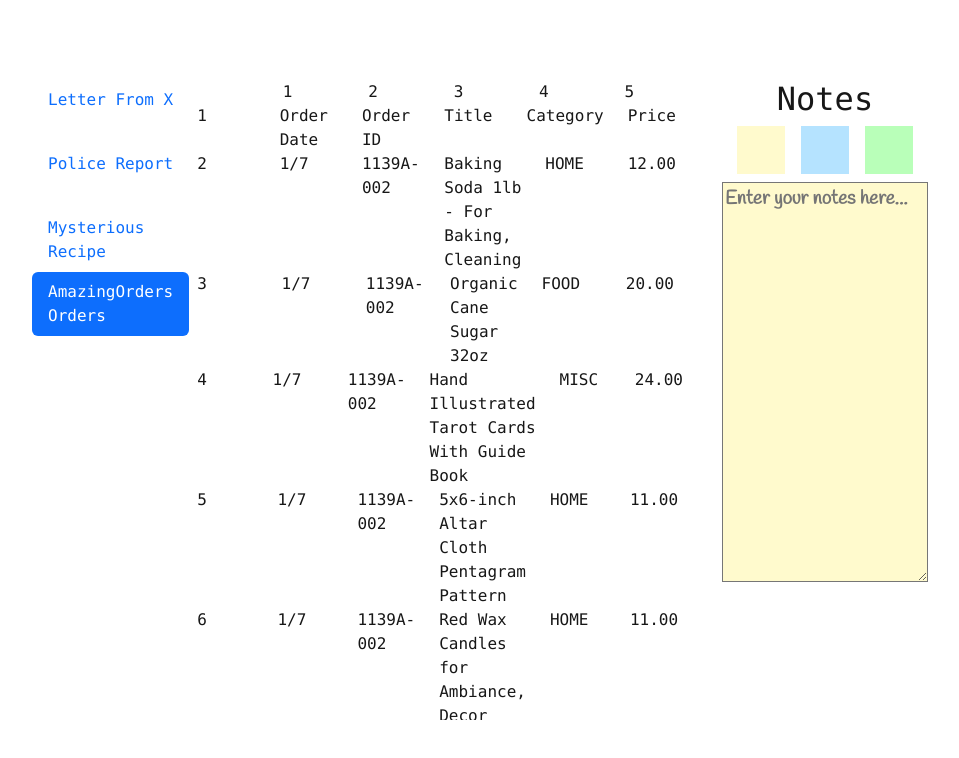
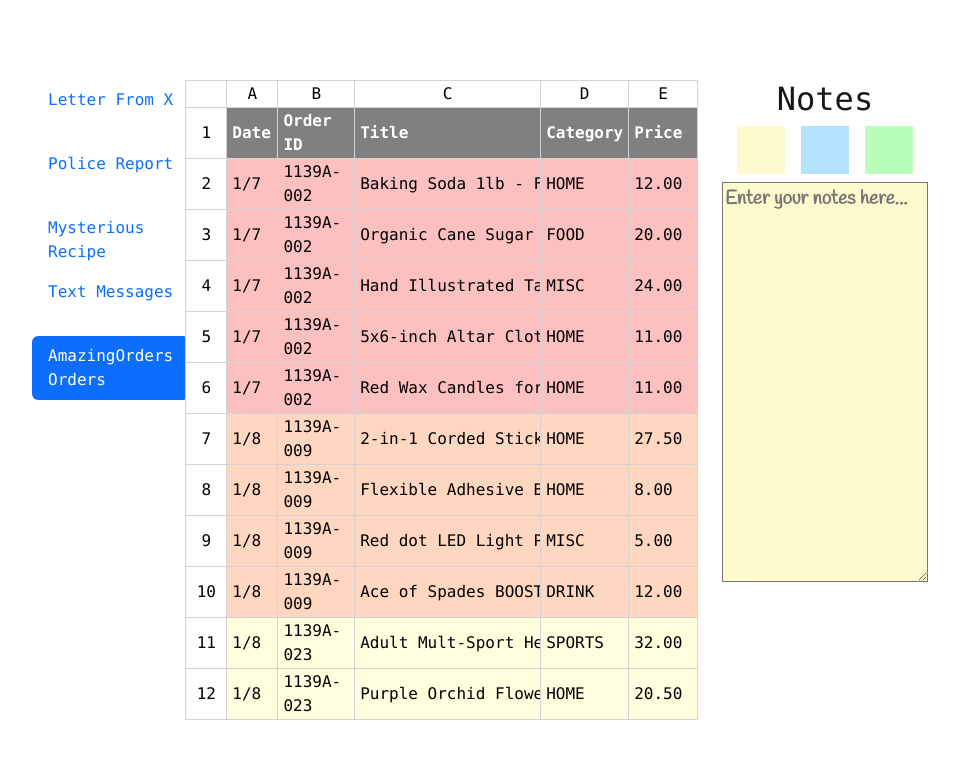
Before and after one commit to TripleSmeven/Murder-At-The-Occult-Club, a Next.js app: page /game in a window 1280 px wide. Both pictures are taken after a click on the tab "AmazingOrders Orders". Shown: the top 758 px of the page, without its empty margins (160-1119 px from the left). Built offline with nearby package versions, Linux system fonts and the light colour scheme.

Commit message:
amazing orders + texts wip

```diff
--- /dev/null
+++ b/app/game/evidenceComponents/amazingOrders/AmazingOrders.module.css
@@ -0,0 +1,92 @@
+.amazingOrdersTable {
+  background-color: white;
+  color: black;
+
+  td {
+    border: solid 1px;
+    border-color: lightgray;
+    padding: 1px 5px;
+  }
+}
+
+.numberCell {
+  width: 8%;
+  text-align: center;
+  font-weight: normal;
+  color: black;
+  background-color: white;
+}
+
+.dateCell {
+  width: 10%;
+}
+
+.idCell {
+  width: 15%;
+}
+
+.titleCell {
+  max-width: 1em; /* Artificially low for the "excel" appearence */
+  overflow: hidden;
+  white-space: nowrap;
+}
+
+.categoryCell {
+  width: 10%;
+}
+
+.priceCell {
+  width: 10%;
+}
+
+.lettersRow {
+  td {
+    text-align: center;
+  }
+}
+
+.orderRowHeader {
+  td {
+    font-weight: bold;
+    color: white;
+    background-color: gray;
+  }
+  .ignoreInHeaderRow {
+    font-weight: normal;
+    color: black;
+    background-color: white;
+  }
+}
+
+.red {
+  background-color: rgb(252, 192, 192);
+}
+
+.orange {
+  background-color: rgb(255, 214, 191);
+}
+
+.yellow {
+  background-color: lightyellow;
+}
+
+.green {
+  background-color: rgb(206, 255, 206);
+}
+
+.cyan {
+  background-color: rgb(207, 255, 255);
+}
+
+.blue {
+  background-color: rgb(175, 222, 238);
+}
+
+.purple {
+  background-color: rgb(243, 197, 255);
+}
+
+.black {
+  background-color: black;
+  color: white;
+}
--- a/app/game/evidenceComponents/amazingOrders/AmazingOrders.tsx
+++ b/app/game/evidenceComponents/amazingOrders/AmazingOrders.tsx
@@ -1,20 +1,38 @@
-import Container from "react-bootstrap/Container";
-import Row from "react-bootstrap/Row";
-import Col from "react-bootstrap/Col";
-
 import { OrdersList } from "./OrdersList";
 import { JSX } from "react";
+import styles from "./AmazingOrders.module.css";
 
-function OrderRow({ entries, rowClassName }: { entries: string[]; rowClassName?: string }) {
+function OrderRow({
+  entries,
+  rowClassName,
+  color,
+}: {
+  entries: string[];
+  rowClassName?: string;
+  color?: string;
+}) {
   return (
-    <Row className={rowClassName}>
-      <Col>{entries[0]}</Col>
-      <Col>{entries[1]}</Col>
-      <Col>{entries[2]}</Col>
-      <Col>{entries[3]}</Col>
-      <Col>{entries[4]}</Col>
-      <Col>{entries[5]}</Col>
-    </Row>
+    <tr className={`${rowClassName} ${color && styles[color]}`}>
+      <td className={styles.numberCell}>{entries[0]}</td>
+      <td className={styles.dateCell}>{entries[1]}</td>
+      <td className={styles.idCell}>{entries[2]}</td>
+      <td className={styles.titleCell}>{entries[3]}</td>
+      <td className={styles.categoryCell}>{entries[4]}</td>
+      <td className={styles.priceCell}>{entries[5]}</td>
+    </tr>
+  );
+}
+
+function OrderRowHeader({ entries }: { entries: string[] }) {
+  return (
+    <tr className={styles.orderRowHeader}>
+      <td className={`${styles.numberCell} ${styles.ignoreInHeaderRow}`}>{entries[0]}</td>
+      <td className={styles.dateCell}>{entries[1]}</td>
+      <td className={styles.idCell}>{entries[2]}</td>
+      <td className={styles.titleCell}>{entries[3]}</td>
+      <td className={styles.categoryCell}>{entries[4]}</td>
+      <td className={styles.priceCell}>{entries[5]}</td>
+    </tr>
   );
 }
 
@@ -26,6 +44,7 @@ export default function AmazingOrders() {
       orderRows.push(
         <OrderRow
           key={rowCount}
+          color={order.color}
           entries={[
             rowCount.toString(),
             order.date,
@@ -40,10 +59,14 @@ export default function AmazingOrders() {
     });
   });
   return (
-    <Container>
-      <OrderRow entries={["", "1", "2", "3", "4", "5"]} />
-      <OrderRow entries={["1", "Order Date", "Order ID", "Title", "Category", "Price"]} />
-      {orderRows}
-    </Container>
+    <table className={styles.amazingOrdersTable}>
+      <thead>
+        <OrderRow rowClassName={styles.lettersRow} entries={["", "A", "B", "C", "D", "E"]} />
+      </thead>
+      <tbody>
+        <OrderRowHeader entries={["1", "Date", "Order ID", "Title", "Category", "Price"]} />
+        {orderRows}
+      </tbody>
+    </table>
   );
 }
--- /dev/null
+++ b/app/game/evidenceComponents/textConversations/ConversationComponent.module.css
@@ -0,0 +1,32 @@
+.parent {
+  font-family: Noto Sans;
+  display: flex;
+  padding: 0.5em;
+}
+
+.profile {
+  height: 2em;
+  width: 2em;
+  background-color: red;
+}
+
+.messageParent {
+  padding: 0 0.5em;
+}
+
+.messageHeader {
+  display: flex;
+}
+
+.messageSender {
+  font-weight: bold;
+  padding: 0 0.1em;
+}
+
+.messageTime {
+  color: gray;
+  font-size: 0.8em;
+  display: flex;
+  align-items: center;
+  padding: 0 0.1em;
+}
--- /dev/null
+++ b/app/game/evidenceComponents/textConversations/ConversationComponent.tsx
@@ -0,0 +1,69 @@
+import { ConversationJson } from "./Conversations";
+import styles from "./ConversationComponent.module.css";
+
+interface TextMessageJson {
+  sender: string;
+  content: string;
+  time: string;
+}
+
+const TextMessagePrimary = ({ sender, content, time }: TextMessageJson) => {
+  return (
+    <div className={styles.parent}>
+      <div className={styles.profile}></div>
+      <div className={styles.messageParent}>
+        <div className={styles.messageHeader}>
+          <div className={styles.messageSender}>{sender}</div>
+          <div className={styles.messageTime}>{time}</div>
+        </div>
+        <div className={styles.messageContent}>{content}</div>
+      </div>
+    </div>
+  );
+};
+
+const TextMessageSecondary = ({ content }: { content: string }) => {
+  return (
+    <div className={styles.parent}>
+      <div className={styles.profile}></div>
+      <div className={styles.messageParent}>
+        <div className={styles.messageContent}>{content}</div>
+      </div>
+    </div>
+  );
+};
+
+export const ConversationComponent = ({ date, messages }: ConversationJson) => {
+  const dateFormat: Intl.DateTimeFormatOptions = {
+    year: "2-digit",
+    month: "2-digit",
+    day: "2-digit",
+    hour: "2-digit",
+    minute: "2-digit",
+  };
+  let currentSender = "";
+  const currentTimeStamp = new Date(date);
+
+  const conversationContent = messages.map((message, index) => {
+    // advance the timestamp by 1 second per character in the message,
+    // to simulate the time it takes to type up that message
+    currentTimeStamp.setTime(currentTimeStamp.getTime() + 1000 * message.content.length);
+
+    if (message.sender === currentSender) {
+      return <TextMessageSecondary key={index} content={message.content} />;
+    } else {
+      // eslint-disable-next-line react-hooks/immutability
+      currentSender = message.sender;
+      return (
+        <TextMessagePrimary
+          key={index}
+          sender={message.sender}
+          time={currentTimeStamp.toLocaleString(navigator.language, dateFormat)}
+          content={message.content}
+        />
+      );
+    }
+  });
+
+  return <div className={styles.conversationParent}>{conversationContent}</div>;
+};
--- /dev/null
+++ b/app/game/evidenceComponents/textConversations/Conversations.ts
@@ -0,0 +1,76 @@
+export interface ConversationJson {
+  date: string;
+  messages: Array<{
+    sender: string;
+    content: string;
+  }>;
+}
+
+export const Police: ConversationJson = {
+  date: "12/17/2016 15:06",
+  messages: [
+    {
+      sender: "Roy Samson",
+      content: "We're seriously just gonna drop the investigation?",
+    },
+    {
+      sender: "Roy Samson",
+      content: "Just like that?",
+    },
+    {
+      sender: "Sebastian Walsh",
+      content: "Sheriff said so. KARL protocol. You can take it up with him if you want",
+    },
+    {
+      sender: "Roy Samson",
+      content: "I just can't believe we're doing this again",
+    },
+    {
+      sender: "Roy Samson",
+      content: "Is it because of the occult ties we found?",
+    },
+    {
+      sender: "Sebastian Walsh",
+      content: "Who knows",
+    },
+    {
+      sender: "Sebastian Walsh",
+      content: "I just shut up and take the bag",
+    },
+    {
+      sender: "Roy Samson",
+      content: "My daughter goes to that school.",
+    },
+    {
+      sender: "Roy Samson",
+      content:
+        "I have to go home and pretend that the principal of her school AND the sheriff of our county's PD aren't corrupt pieces of shit",
+    },
+    {
+      sender: "Roy Samson",
+      content: "And that a kid from her school didn't just get poisoned by another kid.",
+    },
+    {
+      sender: "Sebastian Walsh",
+      content: "Technically, the kid died from asphyxiation",
+    },
+    {
+      sender: "Roy Samson",
+      content: "Whatever.",
+    },
+    {
+      sender: "Sebastian Walsh",
+      content:
+        "Look at it this way. If you're president of some shady dark magic club, and you made some weird drink out of stuff you bought online then drank it, it's kind of on you, don't you think?",
+    },
+    {
+      sender: "Roy Samson",
+      content: "But still. He was just a kid.",
+    },
+    {
+      sender: "Sebastian Walsh",
+      content:
+        "Listen, I get you have a guilty conscience or whatever. Just take the gift that we're all about to get in the mail and buy your daughter something nice",
+    },
+  ],
+};
--- /dev/null
+++ b/app/game/evidenceComponents/textConversations/TextConversations.tsx
@@ -0,0 +1,12 @@
+import CustomCarousel from "../../components/CustomCarousel";
+import { ConversationComponent } from "./ConversationComponent";
+import { Police } from "./Conversations";
+
+export default function TextConversations() {
+  const policeText = <ConversationComponent {...Police} />;
+  return (
+    <div>
+      <CustomCarousel size={1} items={[policeText]} />
+    </div>
+  );
+}
--- a/app/game/game.module.css
+++ b/app/game/game.module.css
@@ -9,12 +9,14 @@
 @media screen and (max-height: 700px) {
   .gameParent {
     font-size: 12px;
+    max-width: 80vw;
   }
 }
 
 @media screen and (max-width: 1200px) {
   .gameParent {
     font-size: 12px;
+    max-width: 80vw;
   }
 }
 
@@ -65,7 +67,7 @@
 .notesTextarea {
   width: 100%;
   height: 50vh;
-  max-height: 50vh;
+  max-height: 60vh;
   min-height: 15em;
   font-family: Handlee;
   font-size: 1.2em;
--- a/app/game/layout.tsx
+++ b/app/game/layout.tsx
@@ -1,5 +1,12 @@
 import type { Metadata } from "next";
-import { Caveat, Handlee, Patrick_Hand, Special_Elite, Gochi_Hand } from "next/font/google";
+import {
+  Caveat,
+  Handlee,
+  Patrick_Hand,
+  Special_Elite,
+  Gochi_Hand,
+  Noto_Sans,
+} from "next/font/google";
 import "bootstrap/dist/css/bootstrap.min.css";
 import "./gameLayout.module.css";
 
@@ -27,6 +34,11 @@ const gochi = Gochi_Hand({
   weight: "400",
   subsets: ["latin"],
 });
+const noto = Noto_Sans({
+  variable: "--font-noto",
+  weight: "400",
+  subsets: ["latin"],
+});
 
 export const metadata: Metadata = {
   title: "Murder At The Occult Club",
--- a/app/game/page.tsx
+++ b/app/game/page.tsx
@@ -12,6 +12,7 @@ import LetterFromX from "./evidenceComponents/letterFromX/LetterFromX";
 import PoliceReport from "./evidenceComponents/policeReport/PoliceReport";
 import Recipe from "./evidenceComponents/recipe/Recipe";
 import AmazingOrders from "./evidenceComponents/amazingOrders/AmazingOrders";
+import TextConversations from "./evidenceComponents/textConversations/TextConversations";
 
 export default function Game() {
   return (
@@ -31,7 +32,10 @@ export default function Game() {
                 <Nav.Link eventKey="3">Mysterious Recipe</Nav.Link>
               </Nav.Item>
               <Nav.Item>
-                <Nav.Link eventKey="4">AmazingOrders Orders</Nav.Link>
+                <Nav.Link eventKey="4">Text Messages</Nav.Link>
+              </Nav.Item>
+              <Nav.Item>
+                <Nav.Link eventKey="5">AmazingOrders Orders</Nav.Link>
               </Nav.Item>
             </Nav>
           </Col>
@@ -47,6 +51,9 @@ export default function Game() {
                 <Recipe />
               </Tab.Pane>
               <Tab.Pane eventKey="4">
+                <TextConversations />
+              </Tab.Pane>
+              <Tab.Pane eventKey="5">
                 <AmazingOrders />
               </Tab.Pane>
             </Tab.Content>
```
Also changed, not shown: app/game/evidenceComponents/amazingOrders/OrdersList.ts (+11 -2 lines).
